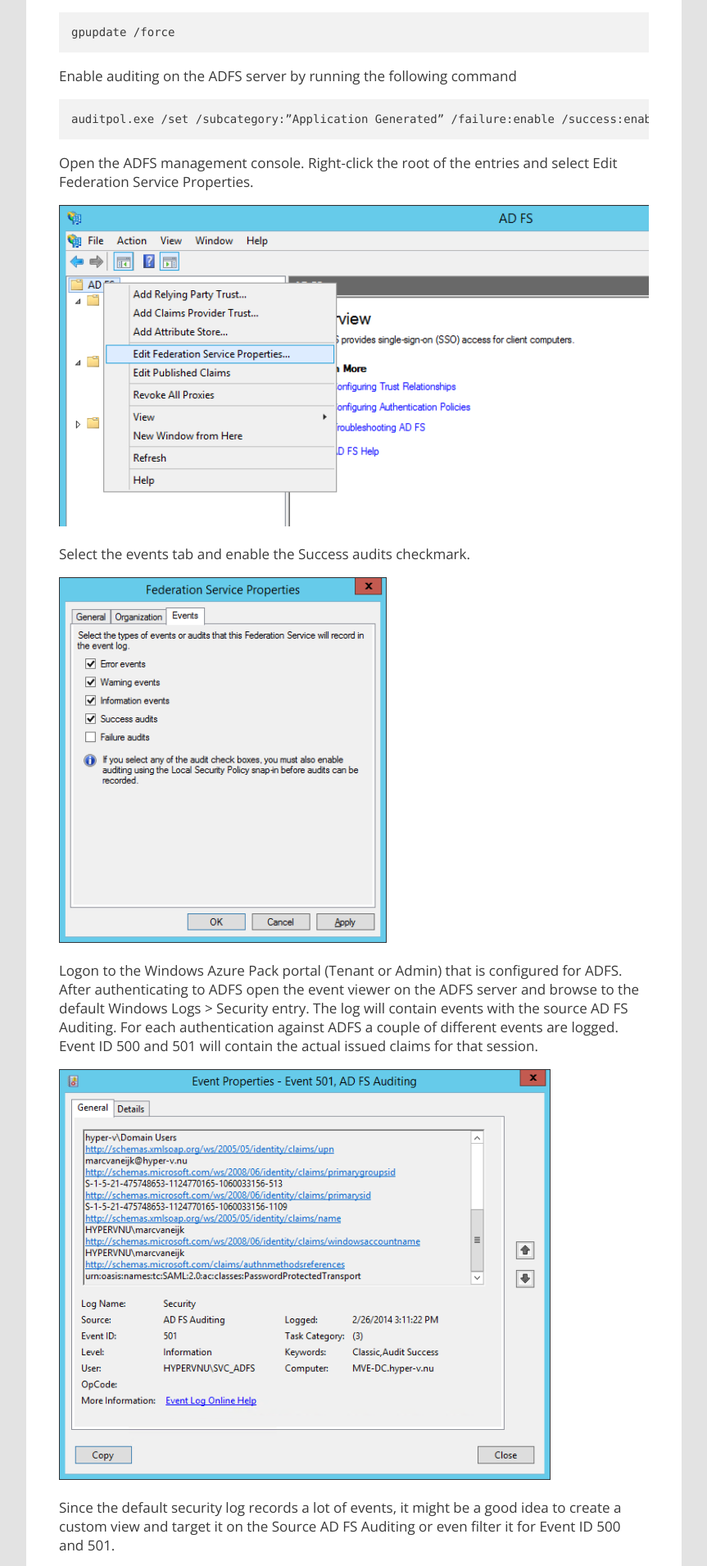
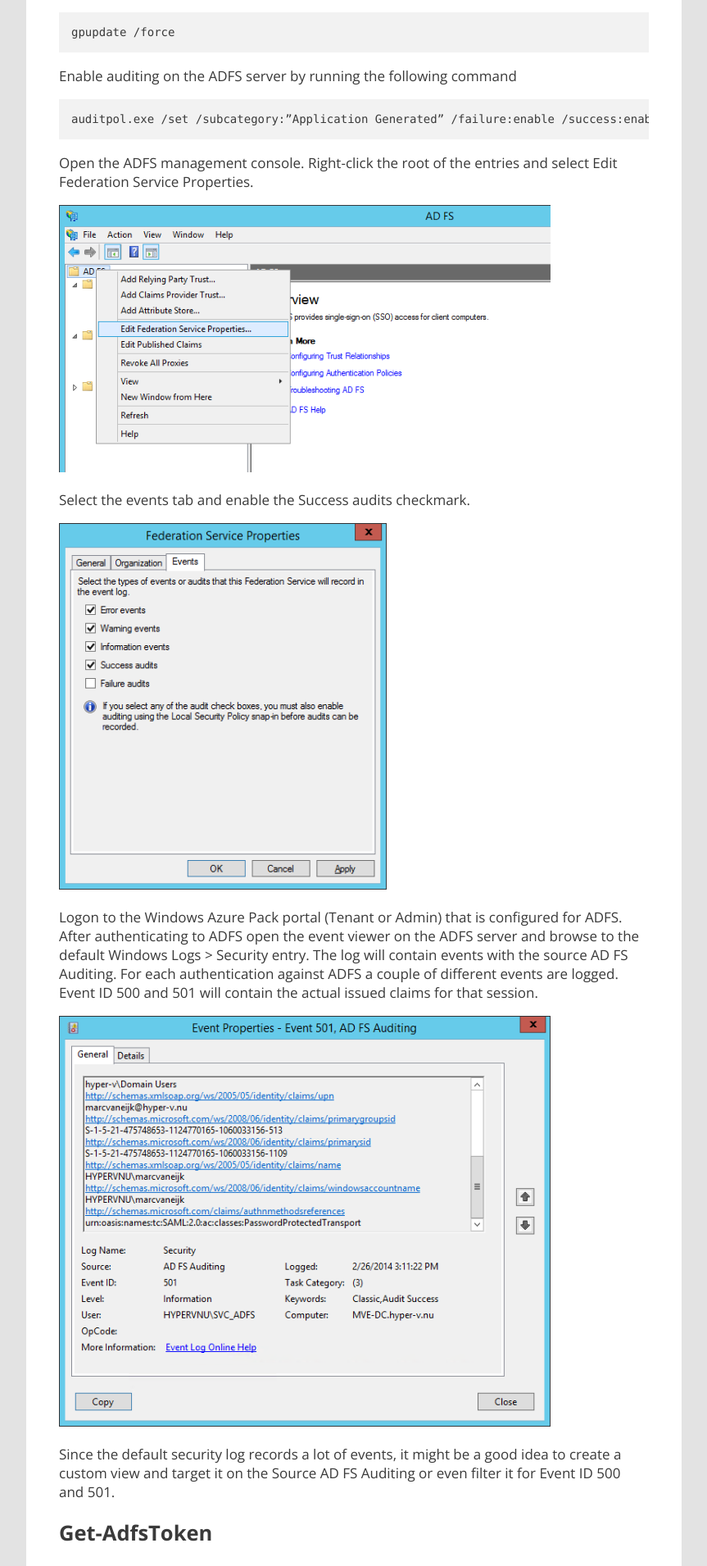
Before and after one commit to marcvaneijk/marcvaneijk.old, a Jekyll site: the page built from _posts/2014-03-10-mfa3.md, in a window 1280 px wide. Shown: the part 1741-3651 px from the top of the page at 82% size, without its empty margins (58-921 px from the left). Built offline with Jekyll 4.4.1, drawn with Linux system fonts in a browser that asks for light colours; nearby versions of some CDN libraries.

Commit message:
Update 2014-03-10-mfa3.md

```diff
--- a/_posts/2014-03-10-mfa3.md
+++ b/_posts/2014-03-10-mfa3.md
@@ -42,7 +42,7 @@ auditpol.exe /set /subcategory:”Application Generated” /failure:enable /succ
 
 Open the ADFS management console. Right-click the root of the entries and select Edit Federation Service Properties.
 
-<img src="/images/2014-03-10/02-Federation-Service.png" width="6000">
+<img src="/images/2014-03-10/02-Federation-Service.png" width="600">
 
 Select the events tab and enable the Success audits checkmark.
 
@@ -125,7 +125,7 @@ The result of this script is base64 encoded.
 
 You can use any online base64 decoder to paste the string and decode it. I used <http://www.base64decode.org/> for this screenshot.
 
-<img src="/images/2014-03-10/06-Decode.png" width="600">
+<img src="/images/2014-03-10/06-Decode.png" width="500">
 
 The Get-AdfsToken is a quick solution for a one time use for Administrators. But what if you want an end user that does not have access to these servers to look at their claims.
 
@@ -167,11 +167,11 @@ Save and close Default.aspx.cs and open web.config from :\inetpub\Claimapp with
 
 Open the application pools in IIS manager, right-click the DefaultAppPool and select Advanced settings. In the Advanced settings screen change the Load User Profile to True located in the Process Model category.
 
-<img src="/images/2014-03-10/11-Load-User-Profile.png" width="500">
+<img src="/images/2014-03-10/11-Load-User-Profile.png" width="400">
 
 Save the settings, right-click the DefaultAppPool again and select basic settings. Change the .NET CLR Version to .NET CLR Version v2.0.50727.
 
-<img src="/images/2014-03-10/12-ApplicationPool.png" width="3000">
+<img src="/images/2014-03-10/12-ApplicationPool.png" width="300">
 
 Edit the bindings of the default website, add port 443 and select the web server certificate we imported earlier.
 
```
